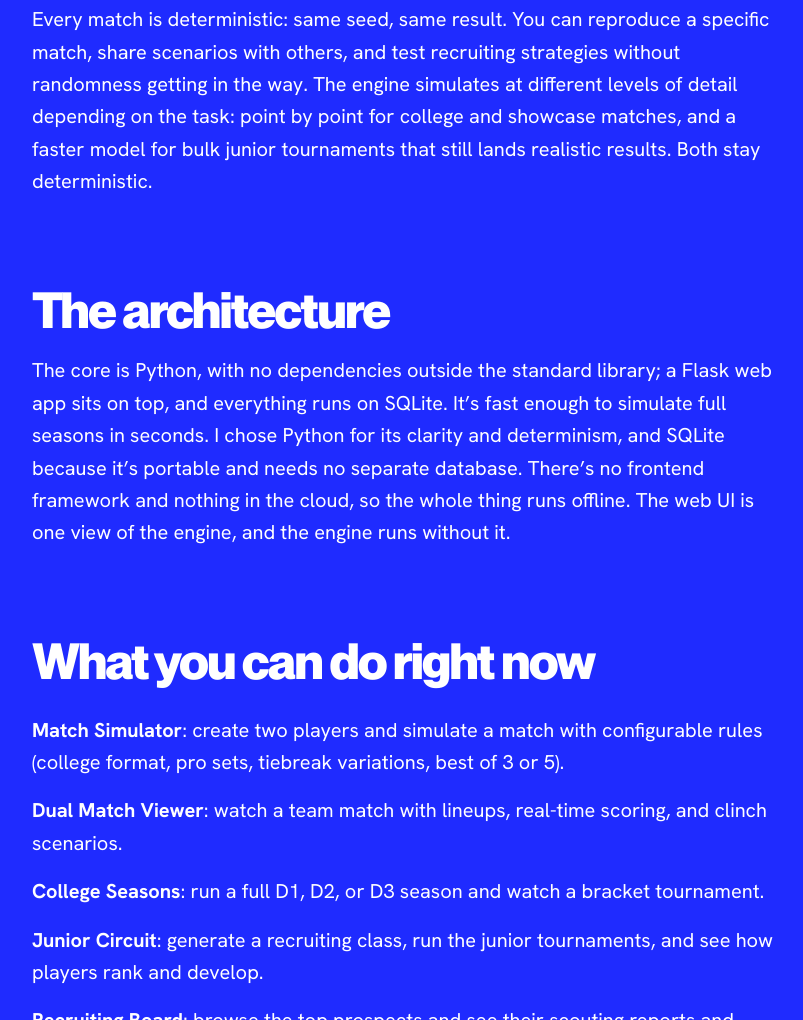
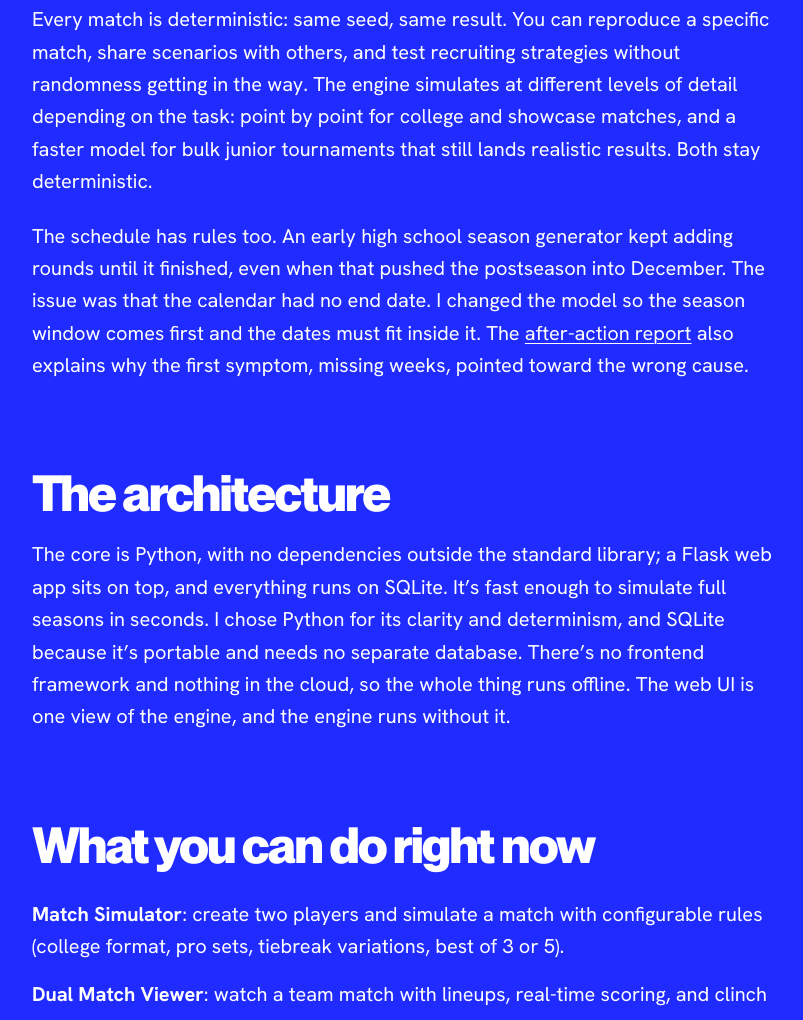
Before and after one commit to quarterback/dev-site, a plain HTML site: page projects/play-to-clinch.html in a window 1280 px wide. Shown: the part 3398-4418 px from the top of the page, without its empty margins (18-821 px from the left). Drawn offline with Linux system fonts and the light colour scheme.

Commit message:
Editorial: expose model corrections from project decision records

```diff
--- a/projects/play-to-clinch.html
+++ b/projects/play-to-clinch.html
@@ -89,6 +89,8 @@
 
       <p>Every match is deterministic: same seed, same result. You can reproduce a specific match, share scenarios with others, and test recruiting strategies without randomness getting in the way. The engine simulates at different levels of detail depending on the task: point by point for college and showcase matches, and a faster model for bulk junior tournaments that still lands realistic results. Both stay deterministic.</p>
 
+      <p>The schedule has rules too. An early high school season generator kept adding rounds until it finished, even when that pushed the postseason into December. The issue was that the calendar had no end date. I changed the model so the season window comes first and the dates must fit inside it. The <a href="https://github.com/quarterback/tennis-team-manager/blob/main/docs/AAR-jhsaa-season-window.md">after-action report</a> also explains why the first symptom, missing weeks, pointed toward the wrong cause.</p>
+
       <h2>The architecture</h2>
 
       <p>The core is Python, with no dependencies outside the standard library; a Flask web app sits on top, and everything runs on SQLite. It&rsquo;s fast enough to simulate full seasons in seconds. I chose Python for its clarity and determinism, and SQLite because it&rsquo;s portable and needs no separate database. There&rsquo;s no frontend framework and nothing in the cloud, so the whole thing runs offline. The web UI is one view of the engine, and the engine runs without it.</p>
```
